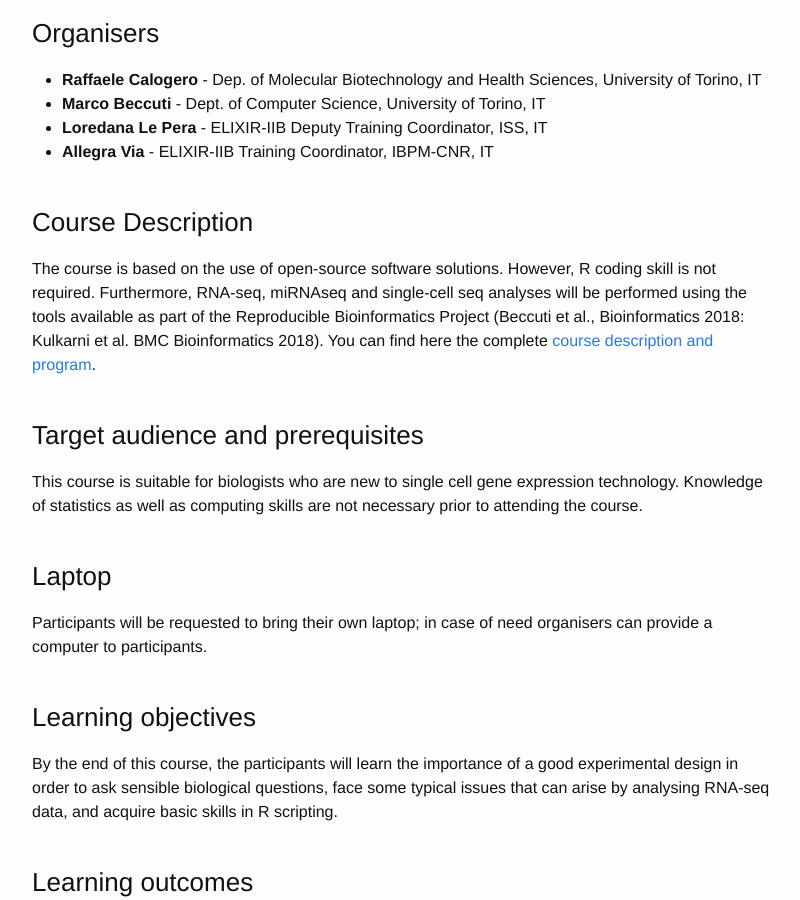
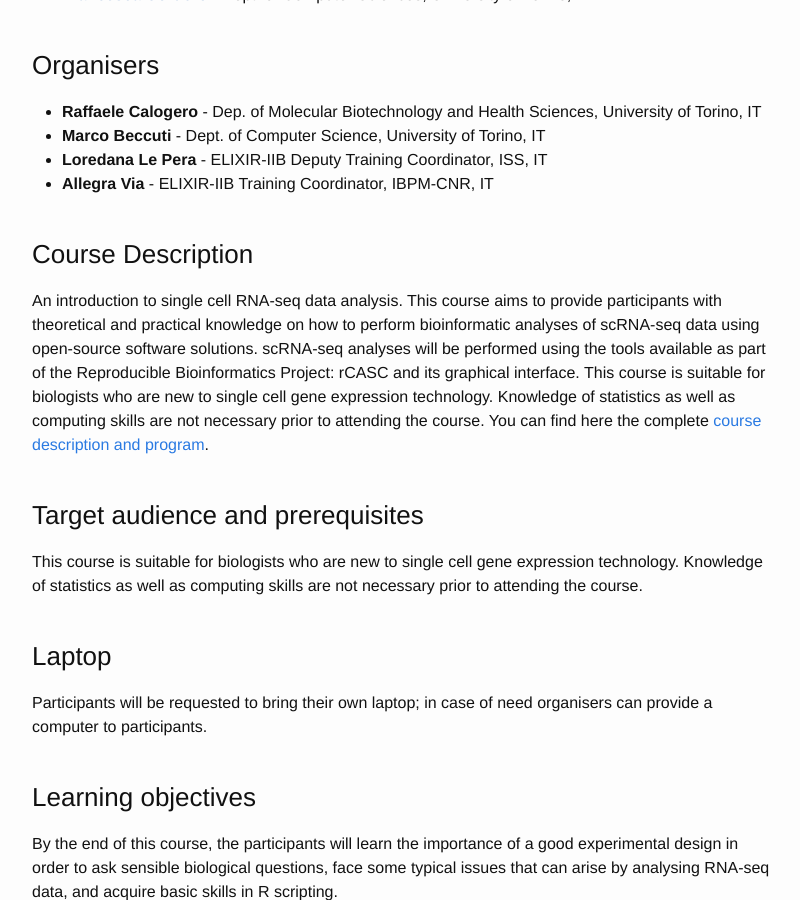
Before and after one commit to ELIXIR-IIB-training/website, a Jekyll site: the page built from _posts/2022-09-28-scRNA-seq-Workshop.md, in a window 1280 px wide and 900 px high, scrolled down 1285 px. Shown: the whole window, without its empty margins (238-1038 px from the left). Built offline with Jekyll 4.4.1, drawn with Linux system fonts in a browser that asks for light colours; our own code applies the rules of GitHub Pages for plain Markdown files; some of the changed text lies outside the part shown.

Commit message:
Formatting and change description

```diff
--- a/_posts/2022-09-28-scRNA-seq-Workshop.md
+++ b/_posts/2022-09-28-scRNA-seq-Workshop.md
@@ -4,7 +4,7 @@ title: "scRNA-seq Workshop <font color='green'>[open]</font>"
 date_start: 2022-09-28
 date_end: 2022-09-30
 venue: Torino, Italy
-description: An introduction to single cell RNA-seq data analysis. This course aims to provide participants with theoretical and practical knowledge on how to perform bioinformatic analyses of scRNA-seq data using open-source software solutions. scRNA-seq analyses will be performed using the tools available as part of the Reproducible Bioinformatics Project: rCASC and its graphical interface. This course is suitable for biologists who are new to single cell gene expression technology. Knowledge of statistics as well as computing skills are not necessary prior to attending the course.
+description: An introduction to single cell RNA-seq data analysis. This course aims to provide participants with theoretical and practical knowledge on how to perform bioinformatic analyses of scRNA-seq data using open-source software solutions. scRNA-seq analyses will be performed using the tools available as part of the Reproducible Bioinformatics Project (rCASC and its graphical interface). This course is suitable for biologists who are new to single cell gene expression technology. Knowledge of statistics as well as computing skills are not necessary prior to attending the course.
 
 ---
 
@@ -63,7 +63,7 @@ A maximum of **20** candidates will be accepted for the course. Priority will be
 <br>
 
 ### Course Description
-The course is based on the use of open-source software solutions. However, R coding skill is not required. Furthermore, RNA-seq, miRNAseq and single-cell seq analyses will be performed using the tools available as part of the Reproducible Bioinformatics Project (Beccuti et al., Bioinformatics 2018: Kulkarni et al. BMC Bioinformatics 2018). You can find here the complete [course description and program](https://github.com/ELIXIR-IIB-training/website/tree/gh-pages/docs/booklet_v2.pdf).
+An introduction to single cell RNA-seq data analysis. This course aims to provide participants with theoretical and practical knowledge on how to perform bioinformatic analyses of scRNA-seq data using open-source software solutions. scRNA-seq analyses will be performed using the tools available as part of the Reproducible Bioinformatics Project: rCASC and its graphical interface. This course is suitable for biologists who are new to single cell gene expression technology. Knowledge of statistics as well as computing skills are not necessary prior to attending the course. You can find here the complete [course description and program](https://github.com/ELIXIR-IIB-training/website/tree/gh-pages/docs/booklet_v2.pdf).
 <br>
 <br>
 
```
